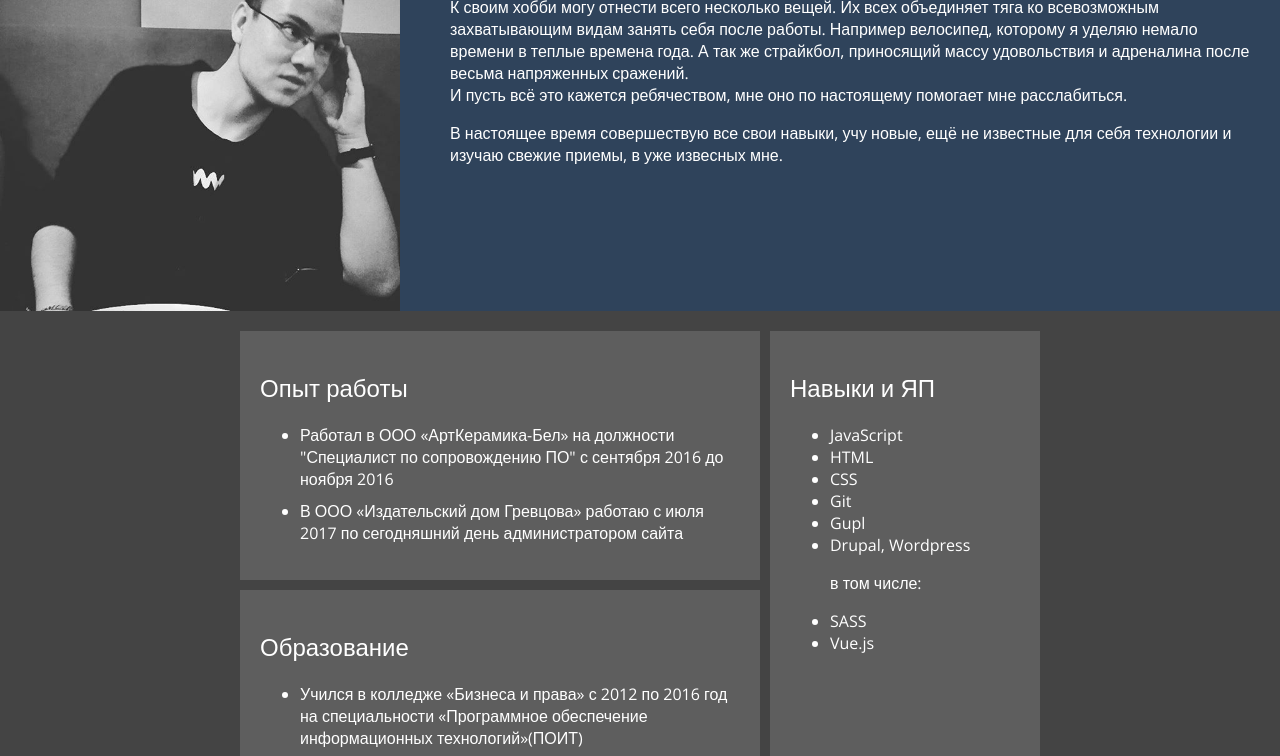
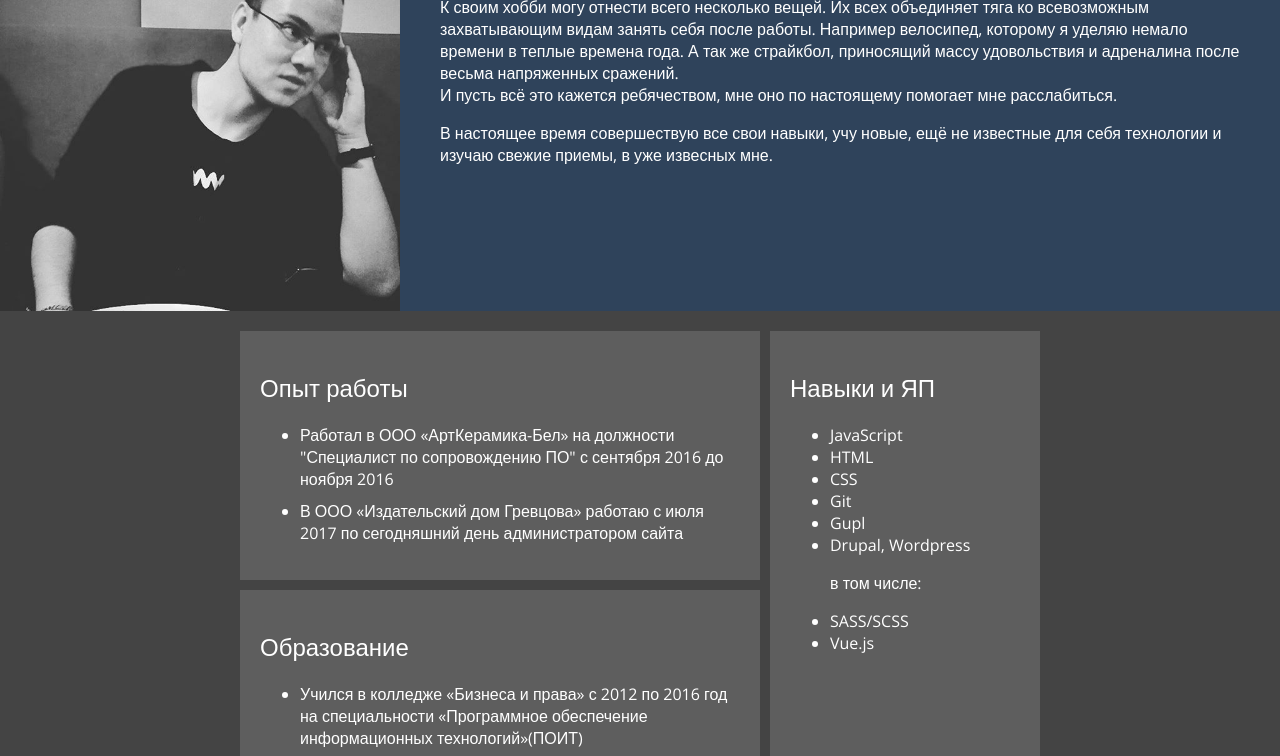
Before and after one commit to IsDelta/isdelta.github.io, a plain HTML site: page index.html in a window 1280 px wide. Shown: the part 89-845 px from the top of the page. Drawn offline with nearby package versions, Linux system fonts and the light colour scheme.

Commit message:
fix photo block

```diff
--- a/css/style.css
+++ b/css/style.css
@@ -15,7 +15,7 @@ body {
     line-height: 22px;
     background: #2f435b;
     display: grid;
-    grid-template-columns: auto;
+    grid-template-columns: 400px auto;
     grid-template-rows: auto;
     color: #fff;
 }
--- a/index.html
+++ b/index.html
@@ -53,7 +53,7 @@
 				<li>Gupl</li>
 				<li>Drupal, Wordpress</li>
 				<p> в том числе:</p>
-				<li>SASS</li>
+				<li>SASS/SCSS</li>
 				<li>Vue.js</li>
 			</ul>
 		</div>
```
